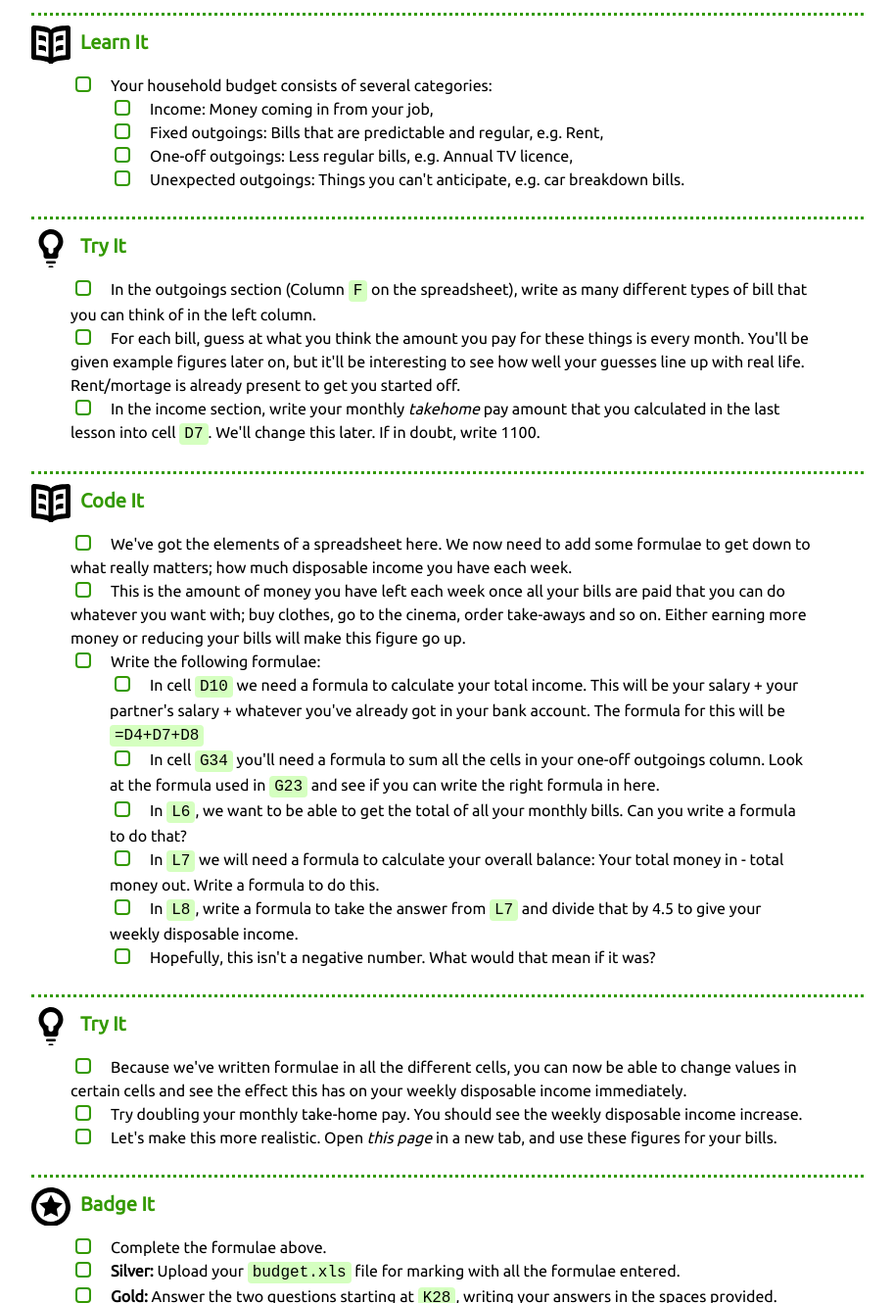
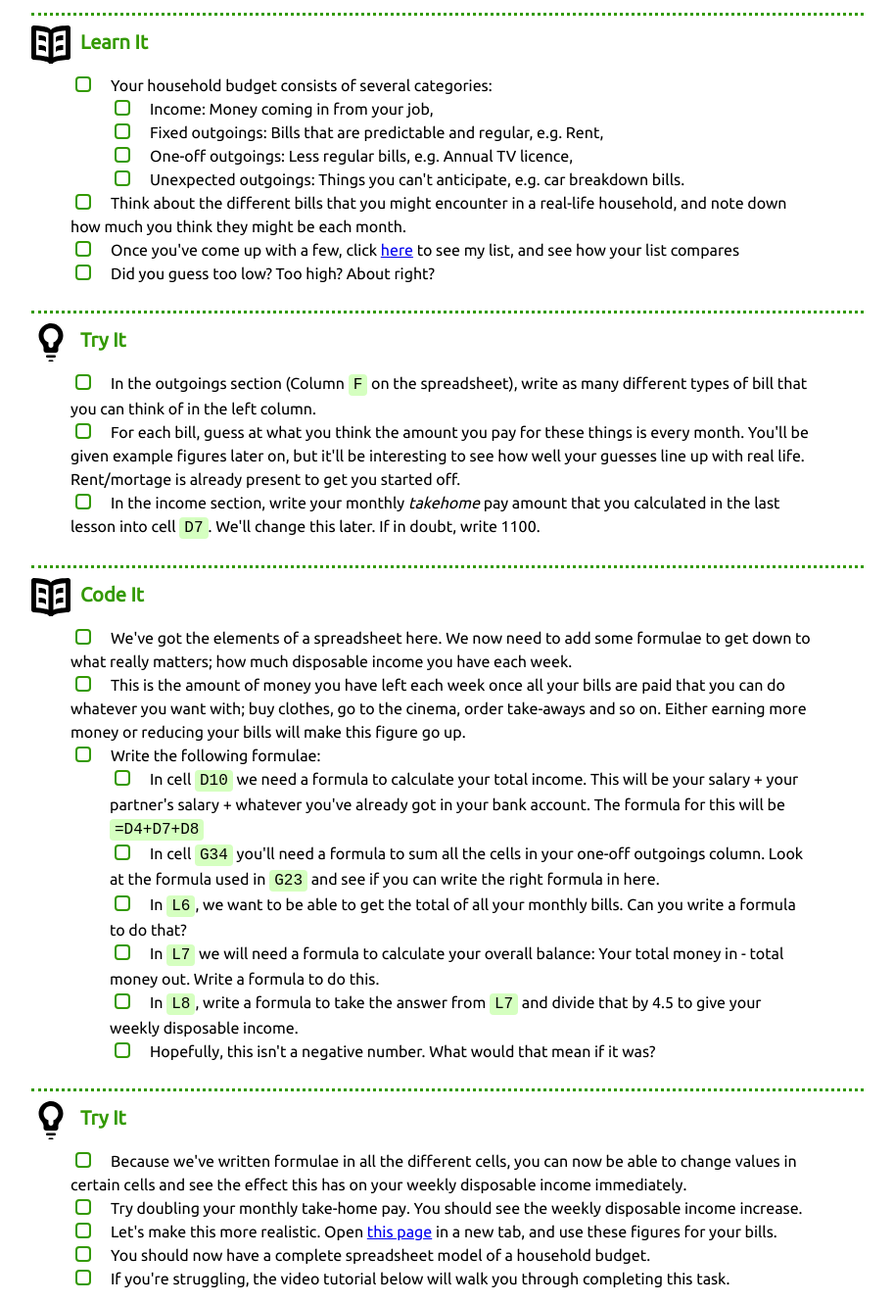
Before and after one commit to digixc/9-CS-gameOfLife, a plain HTML site: page pages/Lesson_2.html in a window 1280 px wide. Shown: the part 681-2011 px from the top of the page at 98% size, without its empty margins (208-1121 px from the left). Drawn offline with Linux system fonts and the light colour scheme; grey boxes are pictures that could not be loaded.

Commit message:
Maintenance update

```diff
--- a/pages/Lesson_2.html
+++ b/pages/Lesson_2.html
@@ -204,6 +204,12 @@ for the JavaScript code in this tag.
 </li>
 </ul>
 </li>
+<li>Think about the different bills that you might encounter in a real-life household, and note down how much you think they might be each month.
+</li>
+<li>Once you've come up with a few, click <a href="./bills.html">here</a> to see my list, and see how your list compares
+</li>
+<li>Did you guess too low? Too high? About right?
+</li>
 </ul>
 </div>
 </div>
@@ -255,9 +261,14 @@ for the JavaScript code in this tag.
 </li>
 <li>Try doubling your monthly take-home pay. You should see the weekly disposable income increase.
 </li>
-<li>Let's make this more realistic. Open <i>this page</i> in a new tab, and use these figures for your bills.
+<li>Let's make this more realistic. Open <a href="./bills.html">this page</a> in a new tab, and use these figures for your bills.
+</li>
+<li>You should now have a complete spreadsheet model of a household budget.
+</li>
+<li>If you're struggling, the video tutorial below will walk you through completing this task.
 </li>
 </ul>
+<iframe width="650" height="393" src="https://www.youtube.com/embed/cxiNWp2DIkU" frameborder="0" allowfullscreen></iframe>
 </div>
 </div>
 <div id="outline-container-sec-1-6" class="outline-3 badge">
```
Also changed, not shown: pages/Lesson_1.html (+4 -1 lines), 3 other files.
